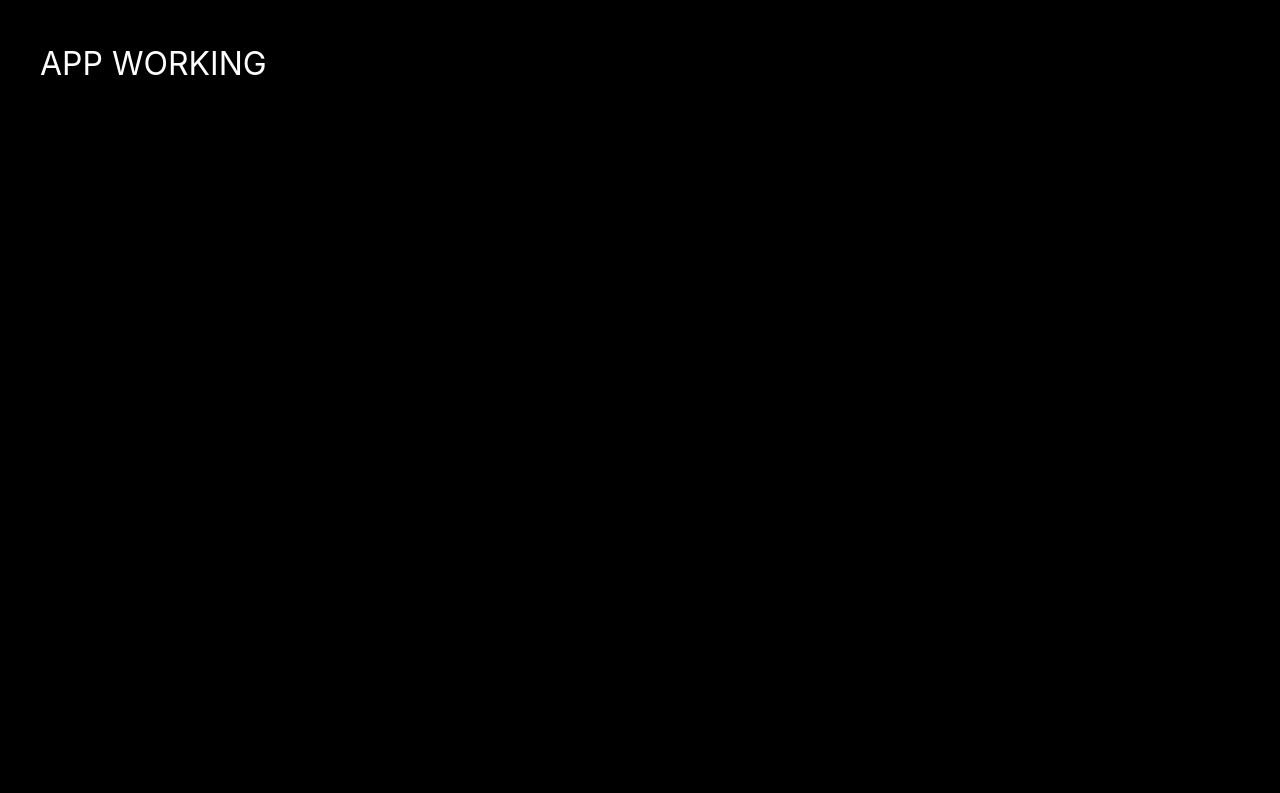
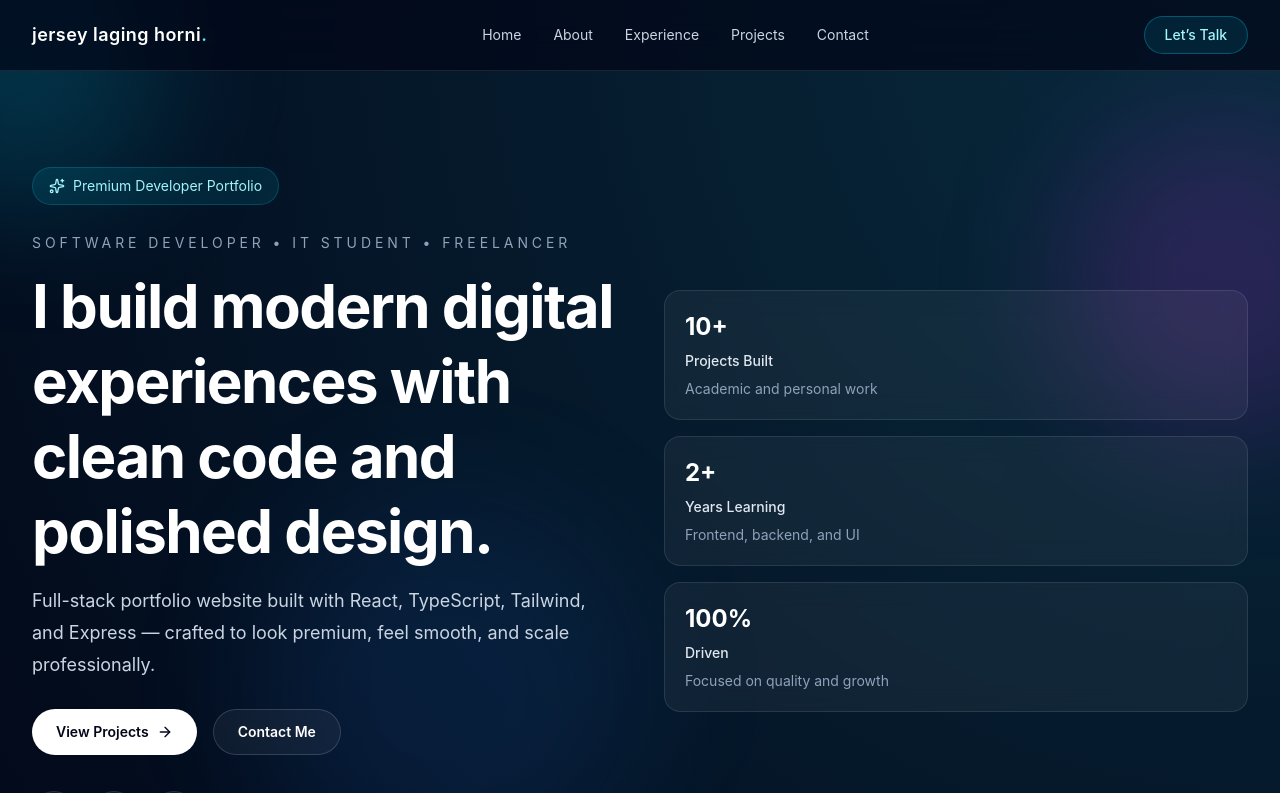
Before and after one commit to shenvnew/my-personal-website, a React (Vite) app: page / in a window 1280 px wide. Shown: the top 793 px of the page. Built offline with nearby package versions, Linux system fonts and the light colour scheme.

Commit message:
working design

```diff
--- a/src/App.tsx
+++ b/src/App.tsx
@@ -1,15 +1,25 @@
+import About from './components/About'
+import BackgroundBlobs from './components/BackgroundBlobs'
+import Contact from './components/Contact'
+import Experience from './components/Experience'
+import Footer from './components/Footer'
+import Hero from './components/Hero'
+import Navbar from './components/Navbar'
+import Projects from './components/Projects'
+
 export default function App() {
   return (
-    <div
-      style={{
-        minHeight: '100vh',
-        background: 'black',
-        color: 'white',
-        padding: '40px',
-        fontSize: '32px',
-      }}
-    >
-      APP WORKING
+    <div className="min-h-screen bg-transparent text-white">
+      <BackgroundBlobs />
+      <Navbar />
+      <main>
+        <Hero />
+        <About />
+        <Experience />
+        <Projects />
+        <Contact />
+      </main>
+      <Footer />
     </div>
   )
 }
--- a/src/components/Navbar.tsx
+++ b/src/components/Navbar.tsx
@@ -9,7 +9,7 @@ export default function Navbar() {
     <header className="sticky top-0 z-50 border-b border-white/10 bg-slate-950/70 backdrop-blur-xl">
       <div className="mx-auto flex max-w-7xl items-center justify-between px-6 py-4 lg:px-8">
         <a href="#home" className="text-lg font-semibold tracking-wide text-white">
-          AW<span className="text-cyan-300">.</span>
+          jersey laging horni<span className="text-cyan-300">.</span>
         </a>
 
         <nav className="hidden items-center gap-8 md:flex">
--- a/src/components/Projects.tsx
+++ b/src/components/Projects.tsx
@@ -24,7 +24,7 @@ export default function Projects() {
           initial="hidden"
           whileInView="visible"
           viewport={{ once: true, amount: 0.15 }}
-          className="mt-12 grid gap-6 lg:grid-cols-3"
+          className="mt-12 grid gap-6 lg:grid-cols-2"
         >
           {projects.map((project) => (
             <motion.article
--- a/src/index.css
+++ b/src/index.css
@@ -12,8 +12,8 @@ body {
   margin: 0;
   min-width: 320px;
   background:
-    radial-gradient(circle at top, rgba(34, 211, 238, 0.08), transparent 30%),
-    radial-gradient(circle at right, rgba(168, 85, 247, 0.08), transparent 25%),
+    radial-gradient(circle at top right, rgba(34, 211, 238, 0.18), transparent 32%),
+    radial-gradient(circle at bottom left, rgba(34, 211, 238, 0.16), transparent 36%),
     #020617;
   font-family:
     Inter, ui-sans-serif, system-ui, -apple-system, BlinkMacSystemFont, "Segoe UI",
--- a/vite.config.ts
+++ b/vite.config.ts
@@ -1,11 +1,7 @@
 import { defineConfig } from 'vite'
-import react, { reactCompilerPreset } from '@vitejs/plugin-react'
-import babel from '@rolldown/plugin-babel'
+import react from '@vitejs/plugin-react'
+import tailwindcss from '@tailwindcss/vite'
 
-// https://vite.dev/config/
 export default defineConfig({
-  plugins: [
-    react(),
-    babel({ presets: [reactCompilerPreset()] })
-  ],
+  plugins: [react(), tailwindcss()],
 })
```
